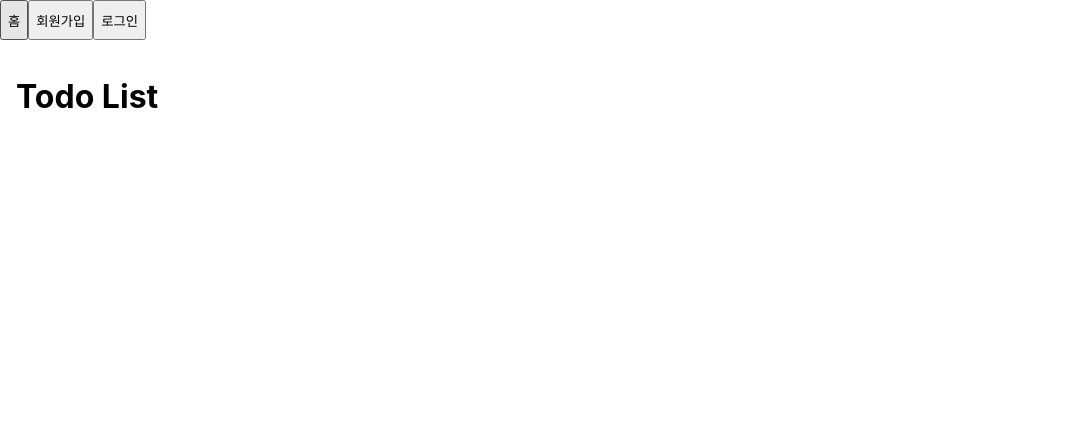
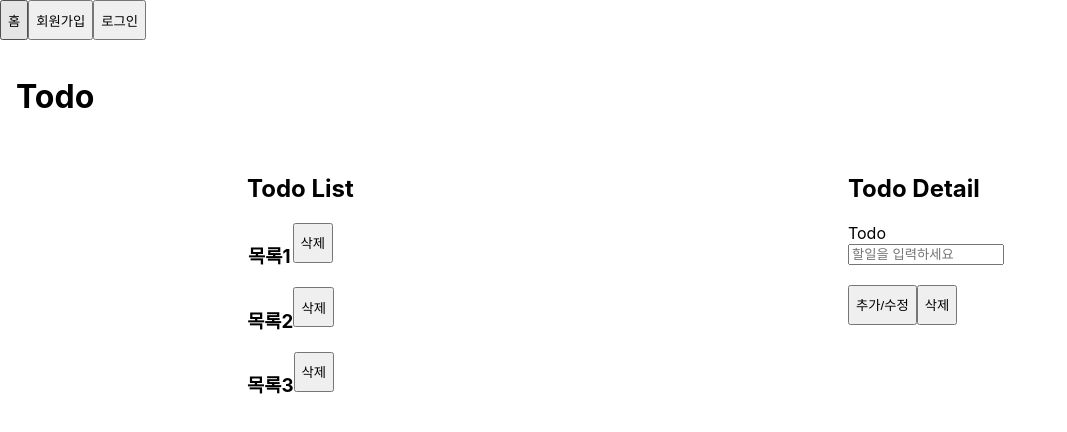
Before and after one commit to ganeodolu/wanted-pre-onboarding-challenge-fe-1, a React (Create React App) app in the folder client/: page / in a window 1280 px wide. Shown: the top 432 px of the page, without its empty margins (0-1067 px from the left). Built offline with nearby package versions, Linux system fonts and the light colour scheme.

Commit message:
feat: TodoPage 추가

```diff
--- a/client/src/App.tsx
+++ b/client/src/App.tsx
@@ -2,7 +2,7 @@ import './App.css';
 import { Route, Routes } from 'react-router-dom';
 import Login from '../src/pages/Login';
 import Signup from '../src/pages/Signup';
-import TodoList from './pages/TodoList';
+import TodoPage from './pages/TodoPage';
 import Header from 'components/Header';
 
 function App() {
@@ -10,7 +10,7 @@ function App() {
     <>
     <Header></Header>
       <Routes>
-        <Route path="/" element={<TodoList />}></Route>
+        <Route path="/" element={<TodoPage />}></Route>
         <Route path="/auth/login" element={<Login />}></Route>
         <Route path="/auth/signup" element={<Signup />}></Route>
       </Routes>
--- /dev/null
+++ b/client/src/components/TodoDetail.tsx
@@ -0,0 +1,24 @@
+import React from 'react'
+import { Input, Button } from 'elements'
+
+interface Props {
+
+}
+
+const TodoDetail = (props: Props) => {
+  return (
+    <div>
+      <h2>Todo Detail</h2>
+      <section>
+        <Input
+          name="todo"
+          placeholderText='할일을'
+        >Todo</Input>
+        <Button>추가/수정</Button>
+        <Button>삭제</Button>
+      </section>
+    </div>
+  )
+}
+
+export default TodoDetail
--- /dev/null
+++ b/client/src/components/TodoList.tsx
@@ -0,0 +1,41 @@
+import React from 'react'
+import { Button } from 'elements'
+import styled from 'styled-components'
+
+interface Props {
+
+}
+
+const TodoList = (props: Props) => {
+  return (
+    <div>
+      <h2>Todo List</h2>
+      <TodoListContainer>
+        <TodoItemContainer>
+          <h3>목록1</h3><Button>삭제</Button>
+        </TodoItemContainer>
+        <TodoItemContainer>
+          <h3>목록2</h3><Button>삭제</Button>
+        </TodoItemContainer>
+        <TodoItemContainer>
+          <h3>목록3</h3><Button>삭제</Button>
+        </TodoItemContainer>
+      </TodoListContainer>
+    </div>
+  )
+}
+
+const TodoListContainer = styled.section`
+  display: inline-flex;
+  flex-direction: column;
+  flex-wrap: nowrap;
+  justify-content: space-around;
+`
+const TodoItemContainer = styled.div`
+  display: flex;
+  flex-direction: row;
+  flex-wrap: nowrap;
+  justify-content: space-around;
+`
+
+export default TodoList
--- a/client/src/elements/Input.tsx
+++ b/client/src/elements/Input.tsx
@@ -53,7 +53,7 @@ const Input = (props: Props) => {
 
 Input.defaultProps = {
   type: "text",
-  width: "80vw",
+  width: "80%",
   marginBottom: "20px",
   value: "",
   onChange: () => { },
--- a/client/src/lib/api/auth.ts
+++ b/client/src/lib/api/auth.ts
@@ -19,6 +19,7 @@ const login = async ({
 		console.log(error);
 	}
 };
+
 const signup = async ({
 	email,
 	password,
--- a/client/src/pages/TodoList.tsx
+++ /dev/null
@@ -1,25 +0,0 @@
-import { Input } from 'elements'
-import React from 'react'
-
-interface Props {
-
-}
-
-const TodoList = (props: Props) => {
-  return (
-    <>
-    <div style={{ padding: "16px" }}>
-      <h1>Todo List</h1>
-      {/* <Input
-        name="new-todo"
-
-      ></Input> */}
-    </div>
-    <section>
-
-    </section>
-    </>
-  )
-}
-
-export default TodoList
--- /dev/null
+++ b/client/src/pages/TodoPage.tsx
@@ -0,0 +1,39 @@
+import { Input } from 'elements'
+import React from 'react'
+import TodoList from '../components/TodoList';
+import TodoDetail from '../components/TodoDetail';
+import styled from "styled-components";
+
+interface Props {
+
+}
+
+const TodoPage = (props: Props) => {
+  return (
+    <>
+    <div style={{ padding: "16px" }}>
+      <h1>Todo</h1>
+      {/* <Input
+        name="new-todo"
+
+      ></Input> */}
+    </div>
+    <TodoPageContainer>
+      <TodoList></TodoList>
+      <TodoDetail></TodoDetail>
+    </TodoPageContainer>
+    </>
+  )
+}
+
+const TodoPageContainer = styled.section`
+  width: 100vw;
+  display: inline-flex;
+  flex-direction: row;
+  flex-wrap: nowrap;
+  justify-content: space-around;
+
+
+`
+
+export default TodoPage
```
